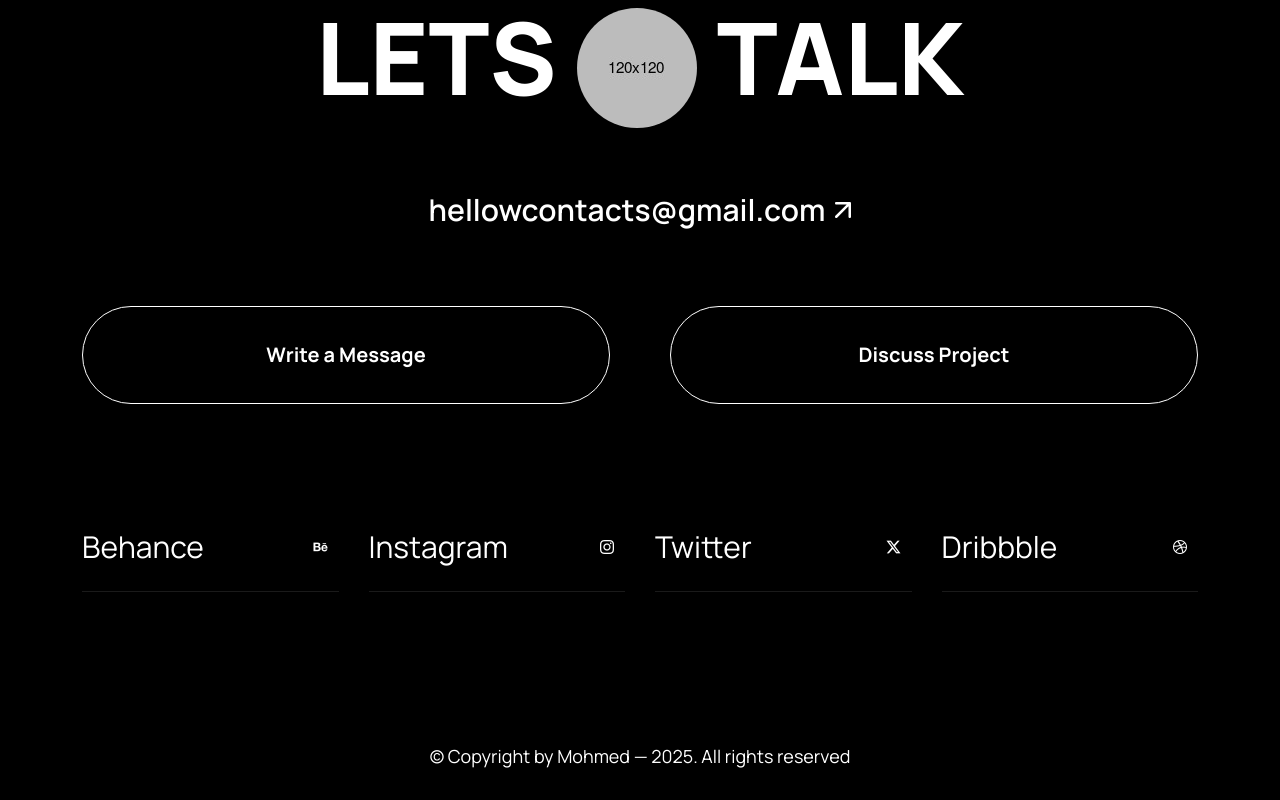
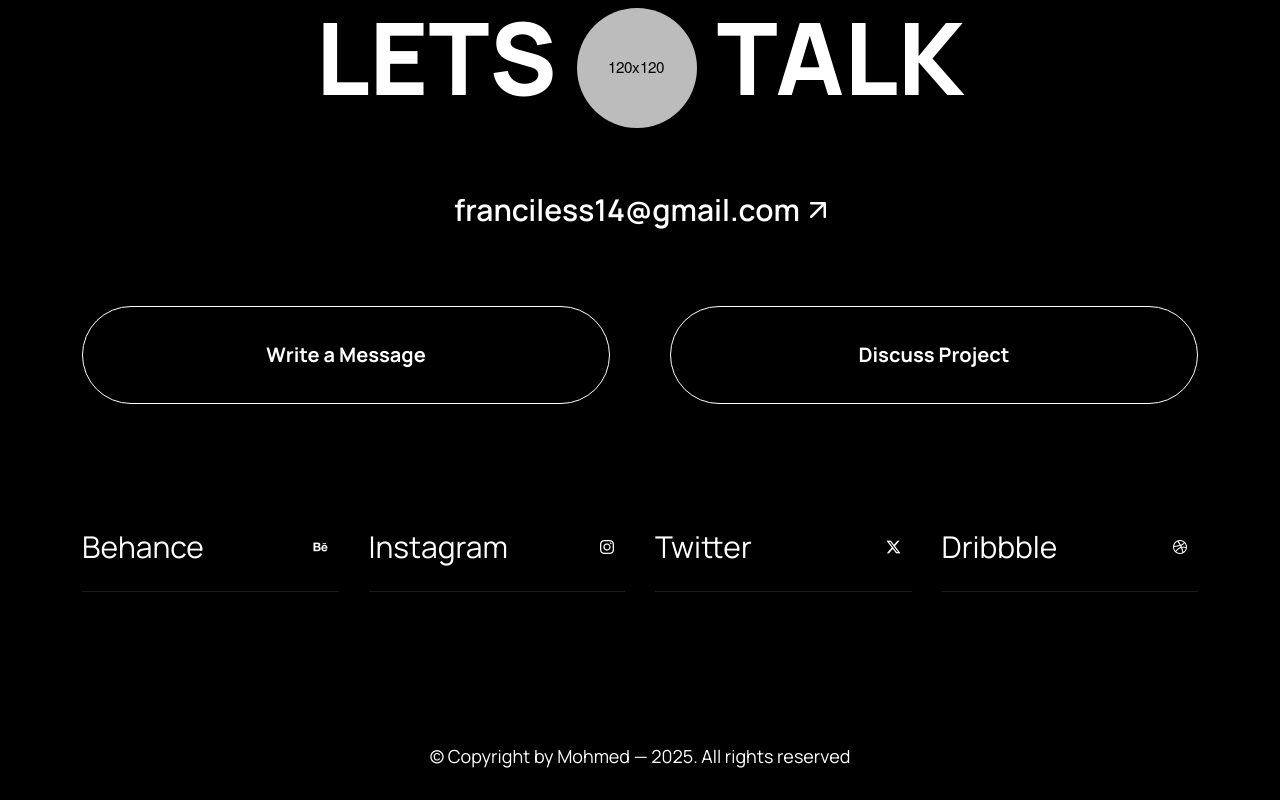
Before and after one commit to Badr-Ahmed12/new-project-, a Next.js app: page / in a window 1280 px wide. Shown: the part 6687-7487 px from the top of the page. Built offline with nearby package versions, Linux system fonts and the light colour scheme.

Commit message:
forth edit

```diff
--- a/src/app/(defaultLayout)/page.jsx
+++ b/src/app/(defaultLayout)/page.jsx
@@ -9,8 +9,8 @@ import Services1 from '../Components/Services/Services1';
 const Page = () => (
   <div>
     <HeroBanner1
-      number="+123 (4567) 890"
-      email="example@gmail.com"
+      number="+20 1067683447"
+      email="franciless14@gmail.com"
       expnum="8"
       expcontent="YEARS OF <br> EXPERIENCE"
       title1="Hi there!"
--- a/src/app/Components/Footer/Footer1.jsx
+++ b/src/app/Components/Footer/Footer1.jsx
@@ -11,10 +11,10 @@ const Footer1 = () => {
                     </div>
                     <div className="col-xl-12">
                         <div className="contact-mail">
-                            <a href="mailto:hellowcontacts@gmail.com" className="bg-black2">
+                            <a href="mailto:franciless14@gmail.com" className="bg-black2">
                                 <span className="link-effect">
-                                    <span className="effect-1">hellowcontacts@gmail.com</span>
-                                    <span className="effect-1">hellowcontacts@gmail.com</span>
+                                    <span className="effect-1">franciless14@gmail.com</span>
+                                    <span className="effect-1">franciless14@gmail.com</span>
                                 </span>
                                 <Image src="/assets/images/icons/arrow-left-top.svg" alt="img" width={16} height={40}   />
                             </a>
--- a/src/app/Components/HeroBanner/HeroBanner1.jsx
+++ b/src/app/Components/HeroBanner/HeroBanner1.jsx
@@ -17,40 +17,6 @@ const HeroBanner1 = ({number,email,expnum,expcontent,title1,title2,title3,title4
                     <div className="contact">
                         <a href="tel:+1234567890">{number}</a>
                         <a href="mailto:{email}">{email}</a>
-                    </div>
-                </div>
-                <div className="hero-social-wrapper d-none d-xxl-block">
-                    <div className="hero-social_arrow mb-30">
-                     </div>
-                    <div className="hero-social">
-                        <div className="parallax-wrap">
-                            <div className="parallax-element">
-                                <a className="facebook" href="#">
-                                <i className="bi bi-facebook"></i>
-                                </a>
-                            </div>
-                        </div>
-                        <div className="parallax-wrap">
-                            <div className="parallax-element">
-                                <a className="twitter" href="#">
-                                <i className="bi bi-twitter"></i>
-                                </a>
-                            </div>
-                        </div>
-                        <div className="parallax-wrap">
-                            <div className="parallax-element">
-                                <a className="instagram" href="#">
-                                <i className="bi bi-linkedin"></i>
-                                </a>
-                            </div>
-                        </div>
-                        <div className="parallax-wrap">
-                            <div className="parallax-element">
-                                <a className="dribbble" href="#">
-                                <i className="bi bi-instagram"></i>
-                                </a>
-                            </div>
-                        </div>
                     </div>
                 </div>
                 <div className="hero-experience-wrapper d-none d-xxl-block">
```
